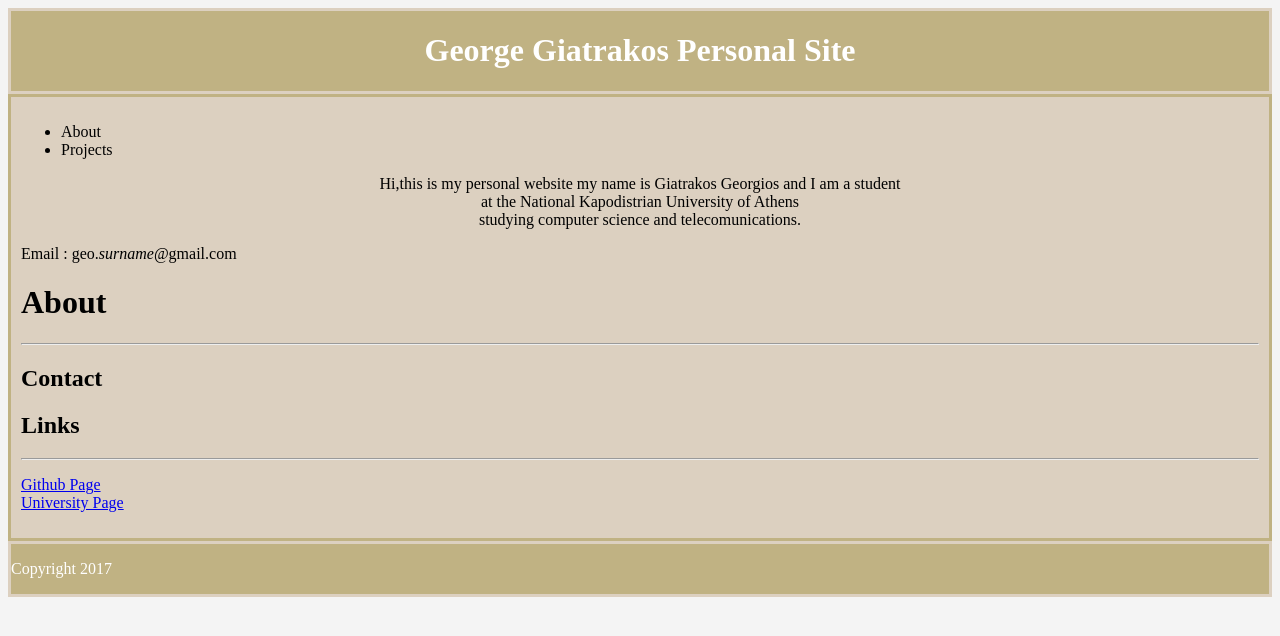
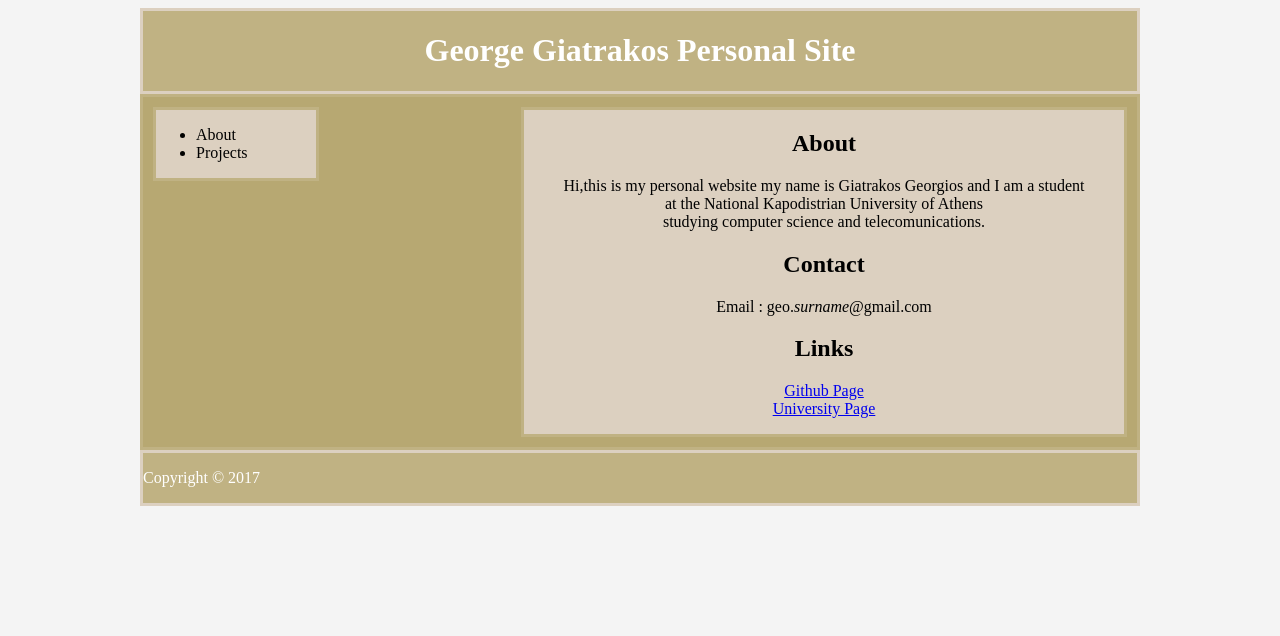
Before and after one commit to giatrakosg/giatrakosg.github.io, a plain HTML site: page index.html in a window 1280 px wide. Drawn offline with Linux system fonts and the light colour scheme.

Commit message:
Fixed issues with floating

```diff
--- a/index.html
+++ b/index.html
@@ -4,7 +4,6 @@
 		<link rel="stylesheet"	type="text/css" href="style.css"/>
 	</head>
 	<body >
-		<link rel="stylesheet"	type="text/css" href="style.css"/>
 
 		<div id="container">
 			<div id="header">
@@ -18,30 +17,29 @@
 							</ul>
 					</div>
 					<div id="main">
-						<p align="center">
+						<h2>About</h2>
+						<p>
 						Hi,this is my personal  website my name is Giatrakos
 							Georgios and I am a  student <br>
 						at the National Kapodistrian University of Athens <br>
 						studying computer science and telecomunications. <br>
 						</p>
+						<h2>Contact</h2>
 						<p>
 							Email : geo.<i>surname</i>@gmail.com
 						</p>
-						<h1>About</h1>
-						<hr>
-						<h2>Contact</h2>
 						<h2>Links</h2>
-						<hr>
 						<p>
 							<a href="https://github.com/giatrakosg">Github Page</a>
 							<br>
 							<a href="http://www.di.uoa.gr/eng">University Page</a>
 						</p>
-
+					</div>
+					<div id="empty">
 					</div>
 			</div>
 			<div id="footer">
-					<p>Copyright 2017</p>
+					<p>Copyright &copy; 2017</p>
 			</div>
 		</div>
 	</body>
--- a/style.css
+++ b/style.css
@@ -13,32 +13,51 @@
     border-width: medium;
     border-color: #DCD0C0;
 }
-
 body {
-    background-color: #F4F4F4 ;
+    background-color: #F4F4F4;
 }
 
 #container {
-    background-color: #1b1d1c ;
+    background-color: #F4F4F4;
     margin-left: auto ;
     margin-right: auto;
+    width: 1000px ;
+
 }
+
 #content {
-        background-color: #DCD0C0 ;
-        padding: 10px ;
+        background-color: #b7a872 ;
+        padding: 10px;
 
         border-style: solid;
-        border-width: small;
+        border-width: medium;
         border-color: #C0B283;
+}
+#main {
+    background-color: #DCD0C0;
+    float: right;
+    width: 600px;
+    text-align: center;
+    border-style: solid;
+    border-width: medium;
+    border-color: #C0B283;
 
 }
-#main {
-    background-color: #DCD0C0 ;
+#empty {
+    clear: both;
 }
 #Nav {
-    padding: :10px ;
+    width: 160px;
+    float: left;
+
+    background-color: #DCD0C0 ;
+    border-style: solid;
+    border-width: medium;
+    border-color: #C0B283;
+
 }
 #footer {
+    clear: both;
     background-color: #C0B283 ;
     color :white;
     text-align: left;
```
